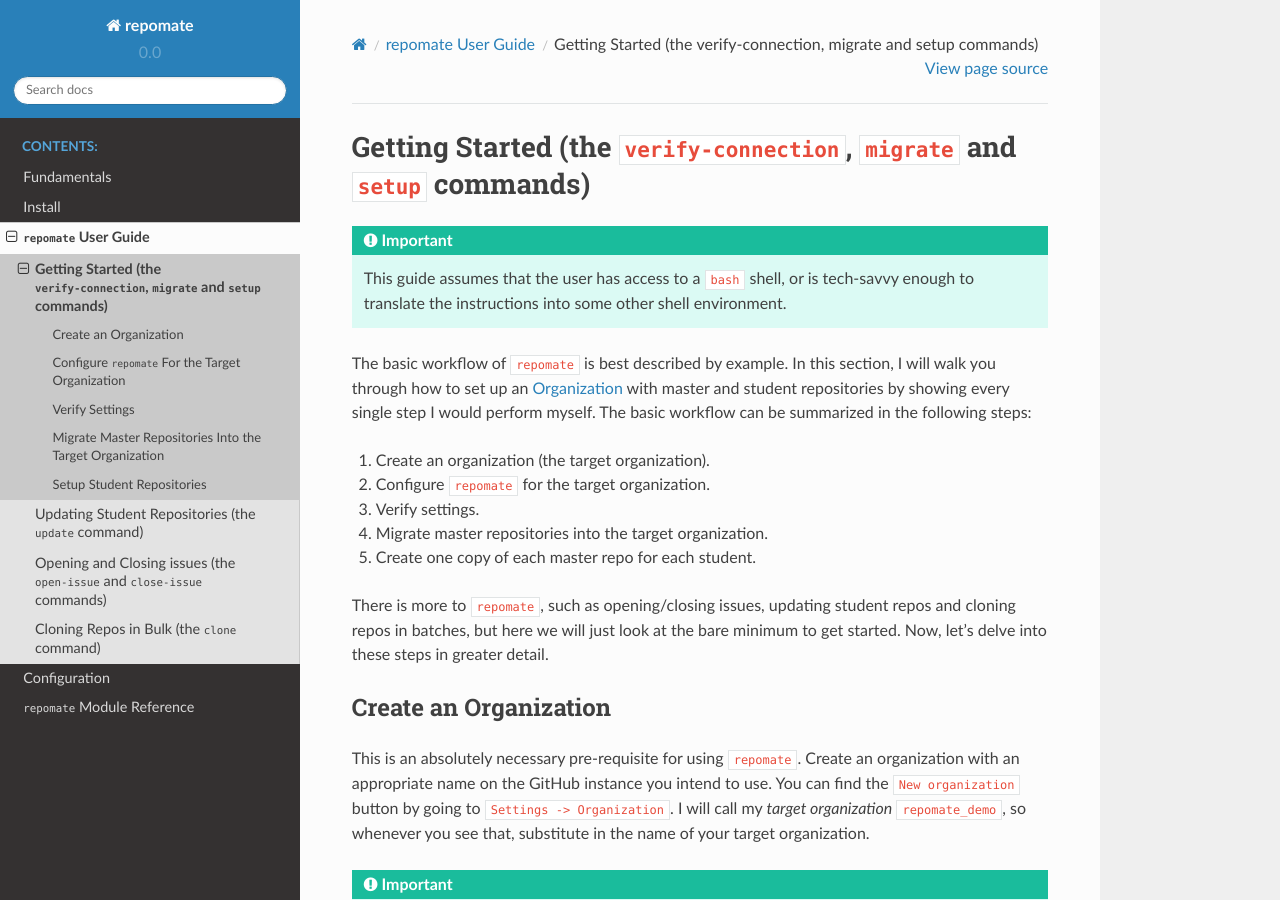
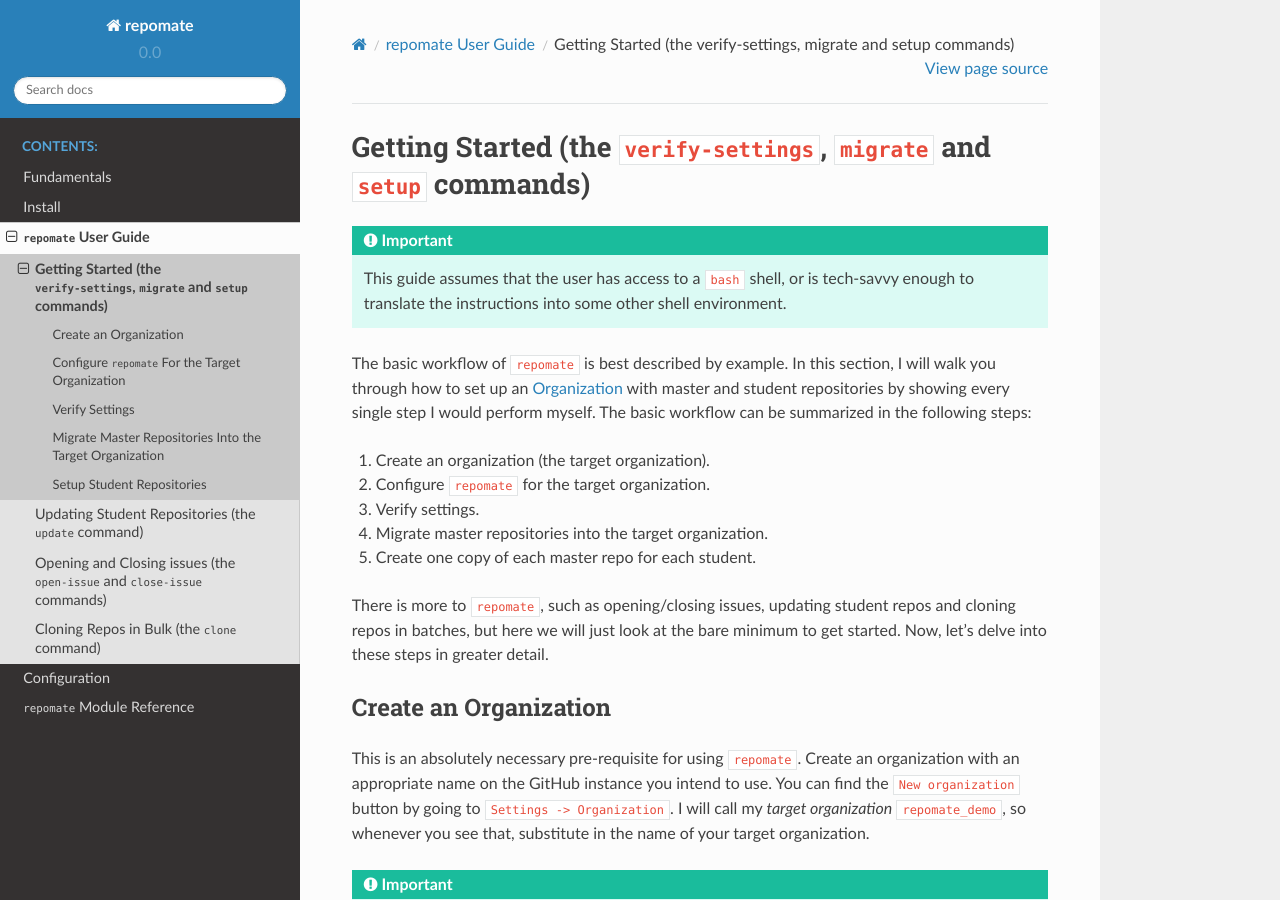
Before and after one commit to repobee/repobee, a Sphinx documentation site: the page built from docs/getting_started.rst, in a window 1280 px wide and 900 px high. Built offline with Sphinx 7.4.7 and the Read the Docs theme 2.0.0, drawn with Linux system fonts in a browser that asks for light colours.

Commit message:
Fix typos in docs

```diff
--- a/docs/fundamentals.rst
+++ b/docs/fundamentals.rst
@@ -34,7 +34,7 @@
 ===========
 Some terms occur frequently in ``repomate`` and are best defined up front.
 Some of the descriptions may not click entirely before reading the
-:ref:`Getting-Started` section, so quickly browsing through these definitions and
+:ref:`userguide` section, so quickly browsing through these definitions and
 re-visiting them when needed is probably the best course of action.
 
 * *Target organization*: The GitHub Organization_ related to the current course
--- a/docs/getting_started.rst
+++ b/docs/getting_started.rst
@@ -1,6 +1,6 @@
 .. _getting_started:
 
-Getting Started (the ``verify-connection``, ``migrate`` and ``setup`` commands)
+Getting Started (the ``verify-settings``, ``migrate`` and ``setup`` commands)
 *******************************************************************************
 .. important::
 
```
